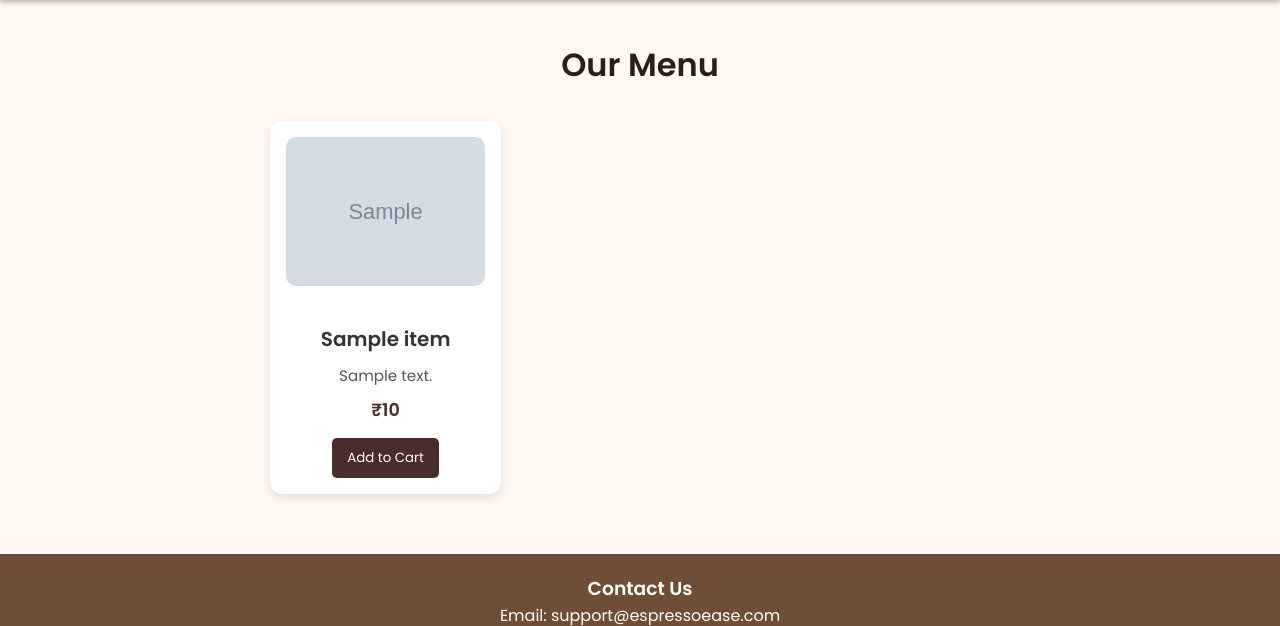
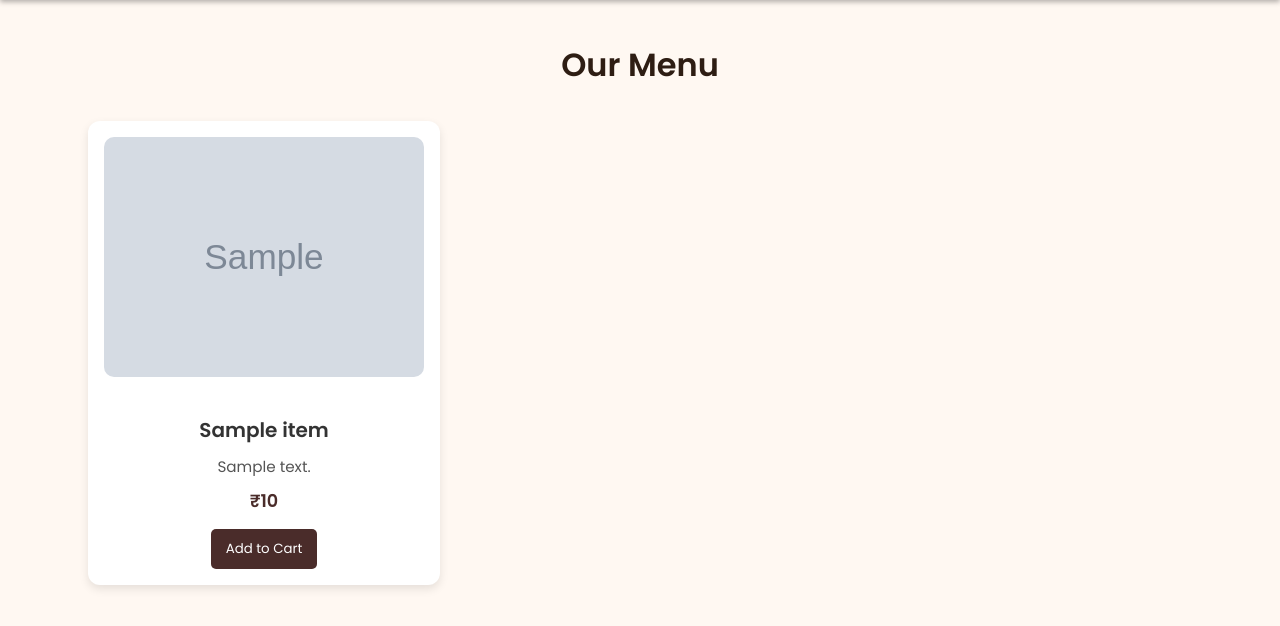
Before and after one commit to e1af-nadaf/EspressoEase-v2, a PHP site: page /EspressoEase-v2/customer/menu/menu.php in a window 1280 px wide. Shown: the part 99-725 px from the top of the page. Run offline with PHP 8.4, Linux system fonts and the light colour scheme; tables that the repository leaves empty or names only in its code hold one stand-in row (values such as "Sample post"); grey boxes marked "Sample" are stand-in pictures.

Commit message:
Adjusted menu item images height

```diff
--- a/assets/css/style.css
+++ b/assets/css/style.css
@@ -213,7 +213,7 @@ header > nav {
 
 .menu-container .menu-grid .menu-card img {
   width: 100%;
-  height: 9.3rem;
+  height: 15rem;
   object-fit: cover;
   border-radius: 10px;
   margin-bottom: 1rem;
```
